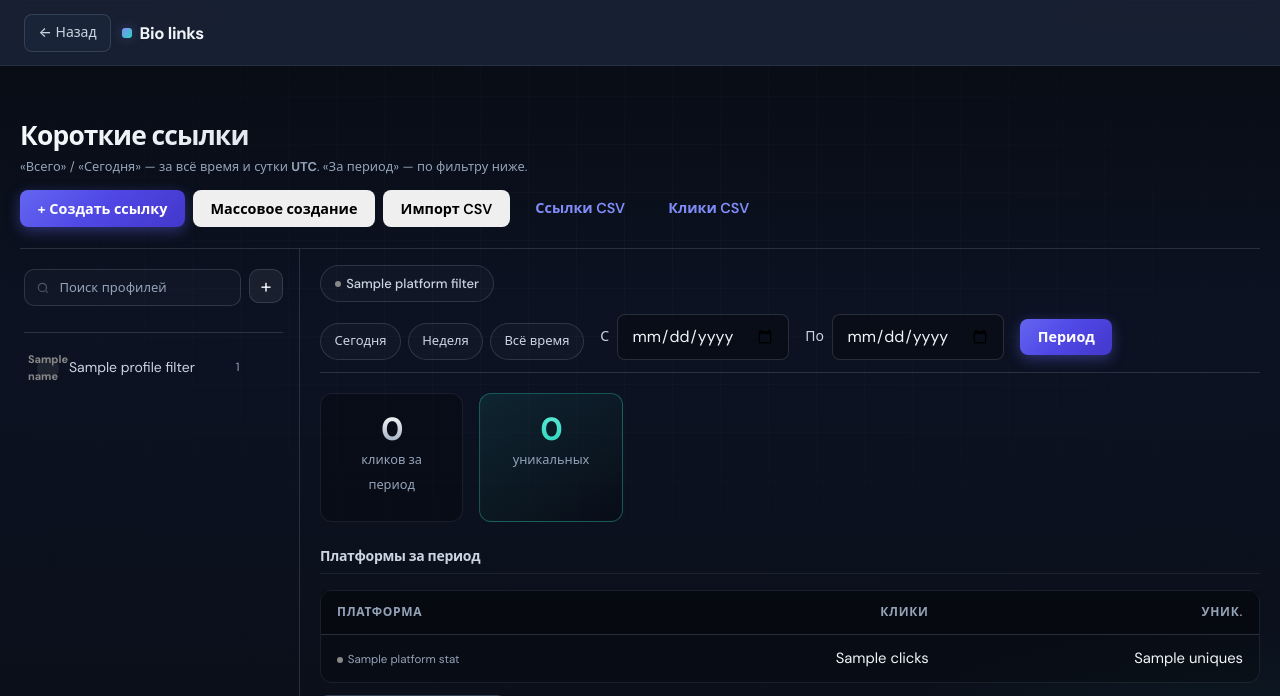
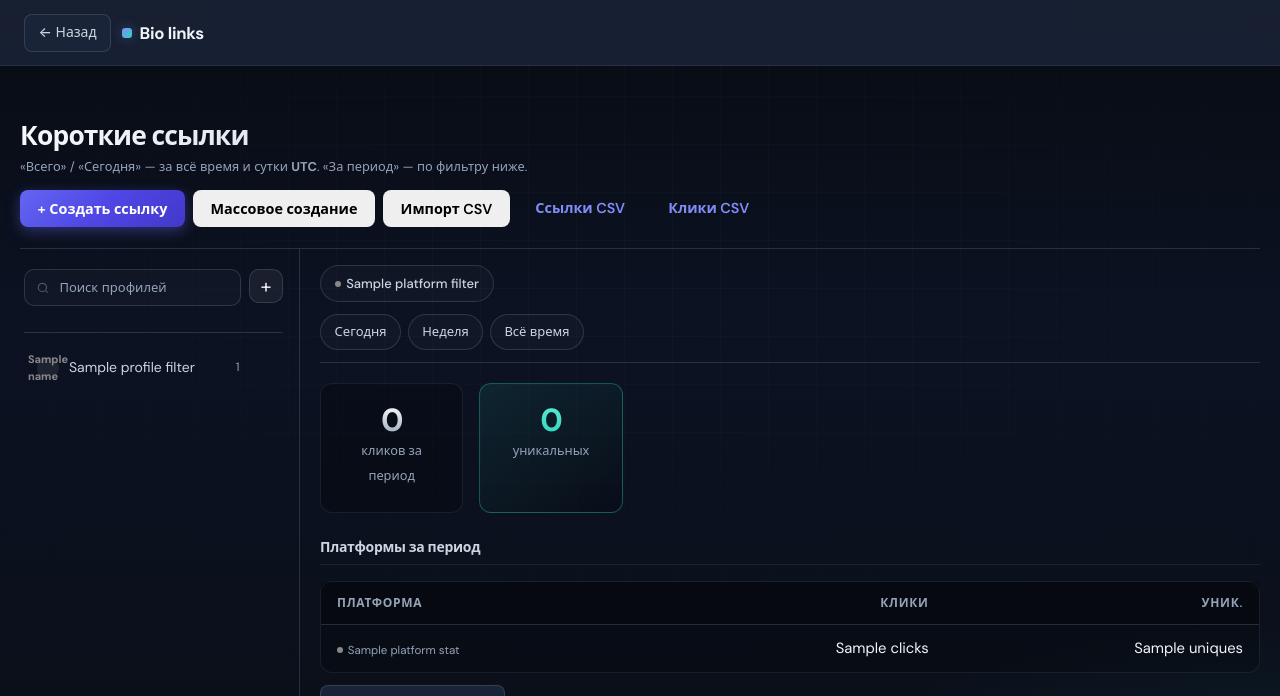
Before and after one commit to Progery222/clicks, a FastAPI app: template app/templates/link_list.html in a window 1280 px wide. Shown: the top 696 px of the page. Run offline with FastAPI, Linux system fonts and the light colour scheme; the template is opened without the code that fills it: most values are stand-ins (such as "Sample title", 1, 10 or a date in 2020); parts of the project's set-up code (start-up, migrations or seed data) failed here and were passed over; some libraries are stand-ins or nearby versions.

Commit message:
Убран произвольный диапазон дат на главной
Остаются только пресеты: сегодня, неделя, всё время.

Co-authored-by: Cursor <cursoragent@cursor.com>

```diff
--- a/app/static/style.css
+++ b/app/static/style.css
@@ -918,11 +918,6 @@ a:hover {
   gap: 0.4rem;
 }
 
-.dash-period__custom {
-  margin: 0;
-  align-items: flex-end;
-}
-
 .kpi-grid--dash {
   margin-bottom: 1rem;
 }
--- a/app/templates/link_list.html
+++ b/app/templates/link_list.html
@@ -92,17 +92,6 @@
           <a class="platform-pill{% if active_preset == 'all' %} platform-pill--active{% endif %}"
             href="{{ period_hrefs.all }}">Всё время</a>
         </div>
-        <form method="get" class="dash-period__custom row wrap gap">
-          <input type="hidden" name="profile" value="{{ filter_profile | default('all') }}">
-          <input type="hidden" name="platform" value="{{ filter_platform | default('all') }}">
-          <label class="field-label field-label--inline">С
-            <input class="input input--date" type="date" name="from" value="{{ period_from }}">
-          </label>
-          <label class="field-label field-label--inline">По
-            <input class="input input--date" type="date" name="to" value="{{ period_to }}">
-          </label>
-          <button type="submit" class="btn btn-primary btn-sm">Период</button>
-        </form>
       </div>
 
       <div class="kpi-grid kpi-grid--dash">
```
